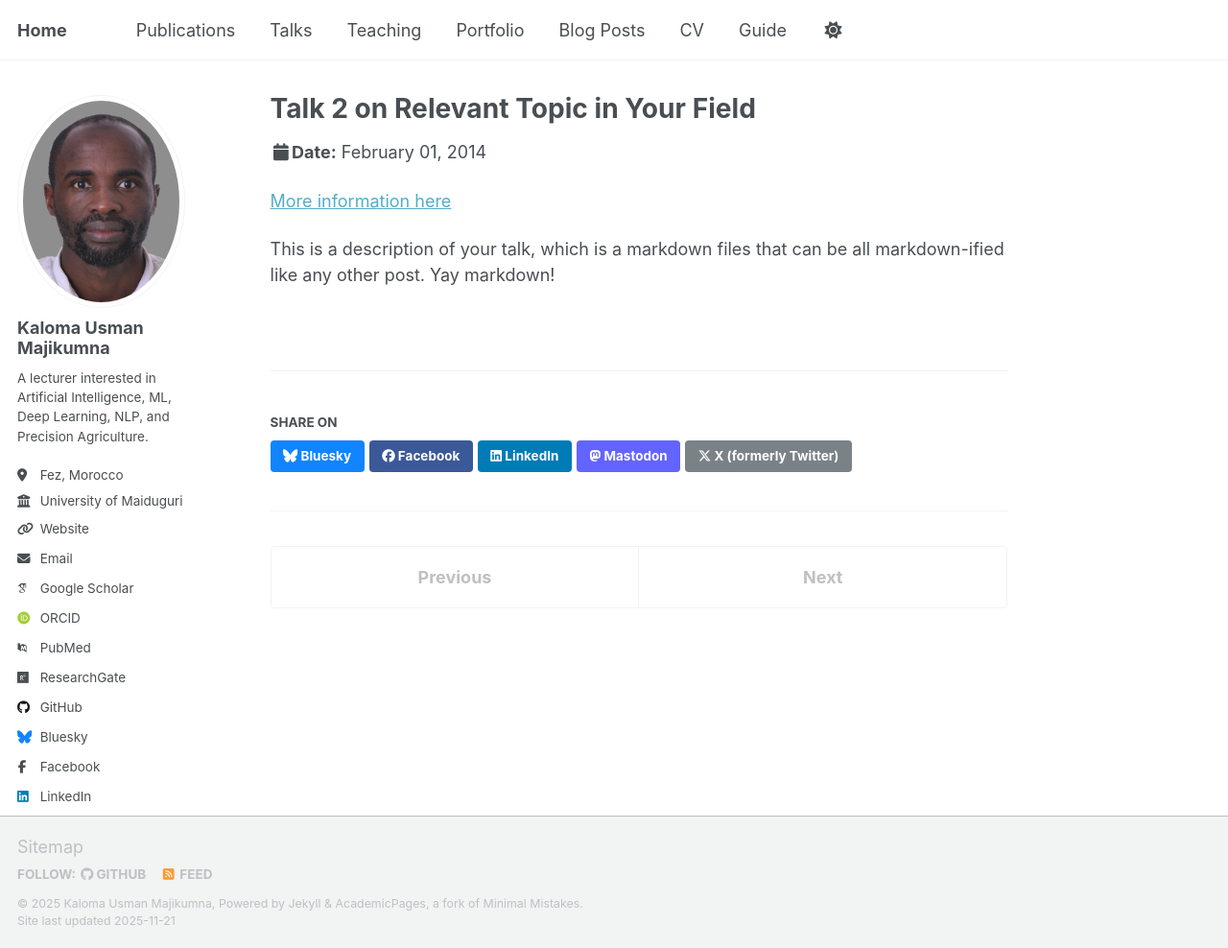
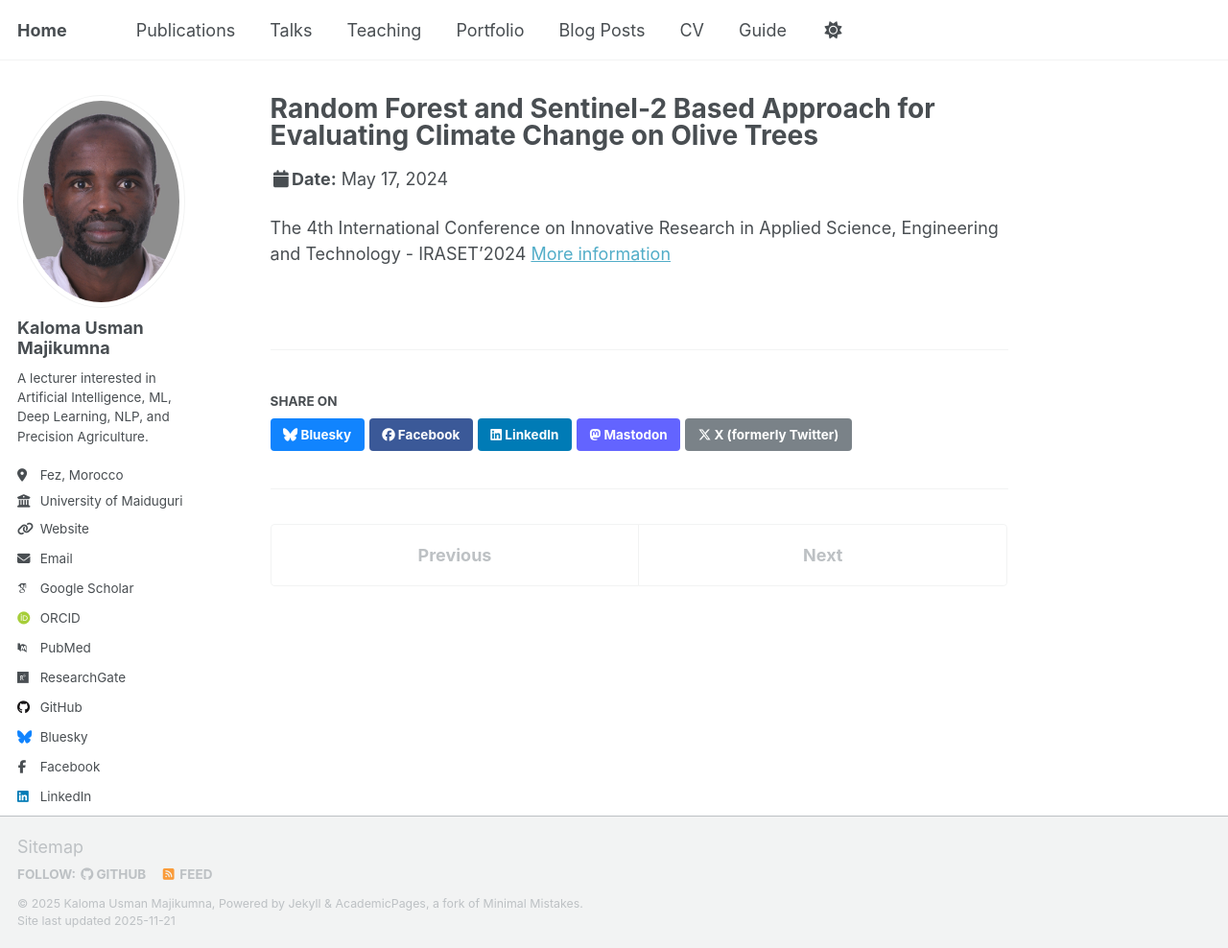
Before and after one commit to kalomausman/kalomausman.github.io, a Jekyll site: the page built from _talks/2014-02-01-talk-2.md, in a window 1280 px wide and 988 px high. Shown: the whole window at 96% size. Built offline with Jekyll 4.4.1, drawn with Linux system fonts in a browser that asks for light colours; some web fonts are replaced; a script that is not in the unit is left out.

Commit message:
Update 2014-02-01-talk-2.md

```diff
--- a/_talks/2014-02-01-talk-2.md
+++ b/_talks/2014-02-01-talk-2.md
@@ -1,13 +1,11 @@
 ---
-title: "Talk 2 on Relevant Topic in Your Field"
+title: "Random Forest and Sentinel-2 Based Approach for Evaluating Climate Change on Olive Trees"
 collection: talks
-type: "Talk"
+type: "IEE Conference Proceedings"
 permalink: /talks/2014-02-01-talk-2
-venue: "London School of Testing"
-date: 2014-02-01
-location: "London, UK"
+venue: "Sidi Mohamed Ben Abdellah University"
+date: 2024-05-17
+location: "Fes, Morocco"
 ---
-
-[More information here](http://example2.com)
-
-This is a description of your talk, which is a markdown files that can be all markdown-ified like any other post. Yay markdown!
+The 4th International Conference on Innovative Research in Applied Science, Engineering and Technology - IRASET’2024
+[More information](https://www.iraset.org/2024/)
```
